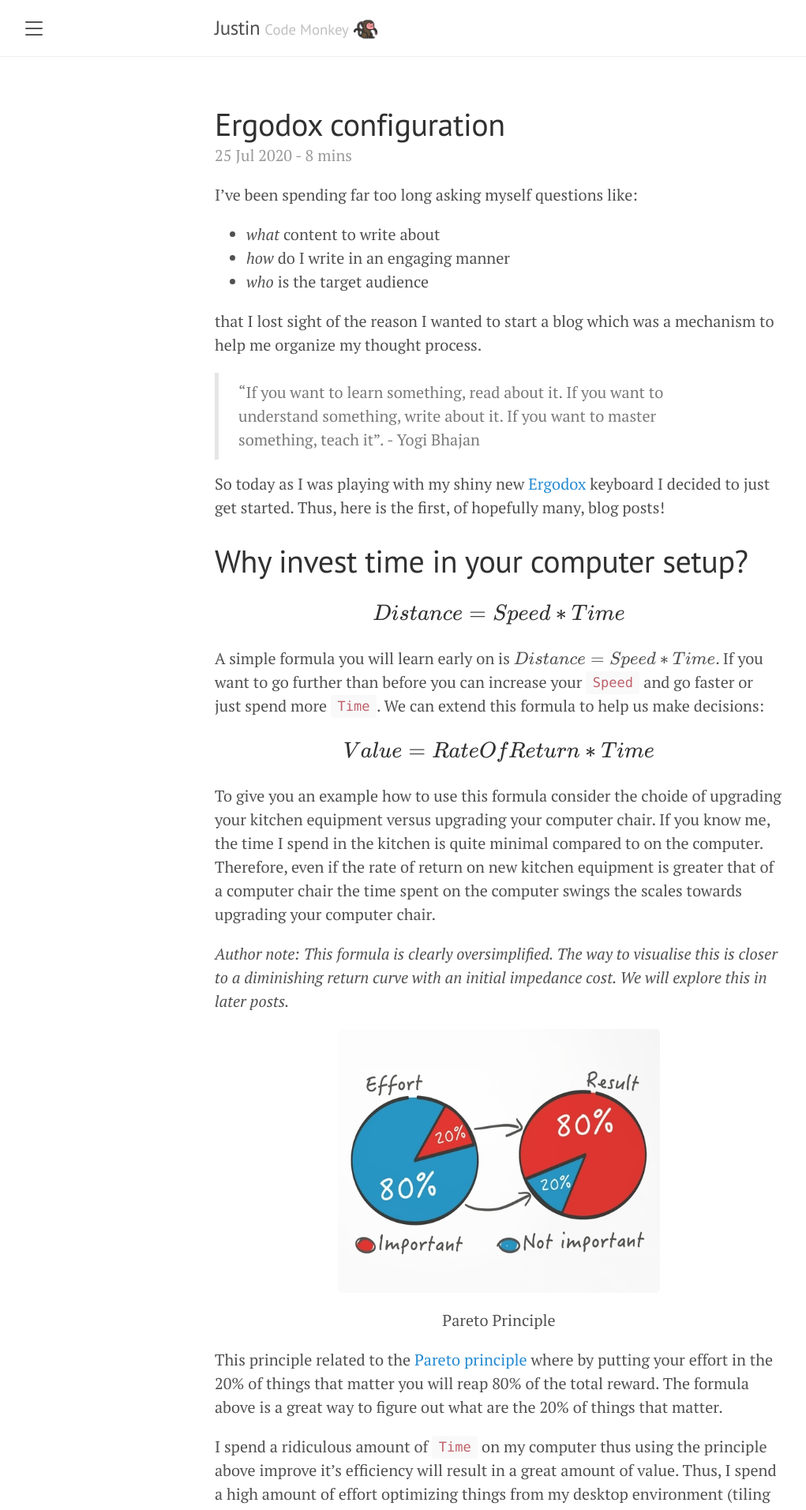
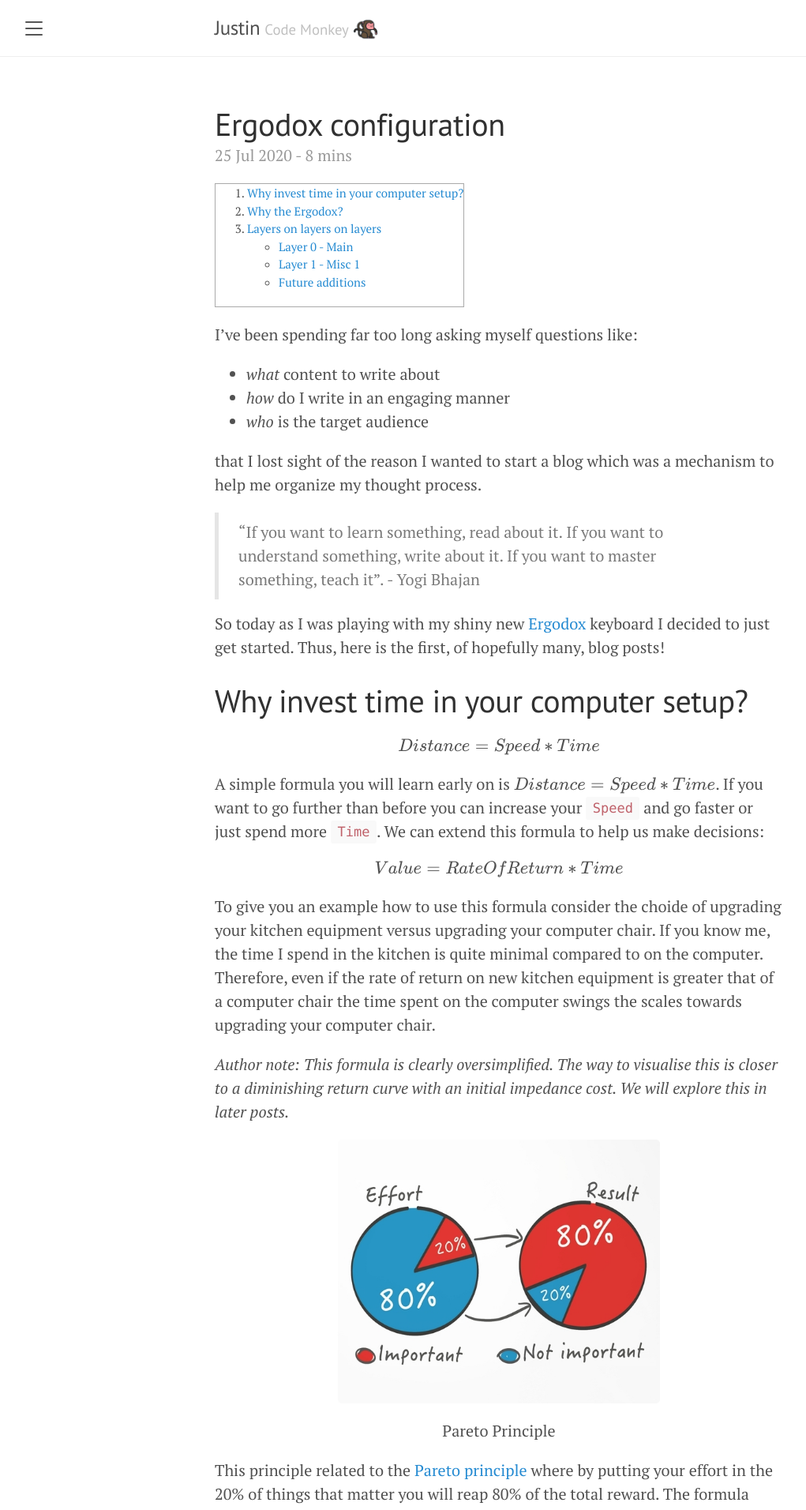
Before and after one commit to jqphu/blog, a Jekyll site: the page built from _posts/2020-07-25-ergodox.md, in a window 1280 px wide. Shown: the top 1912 px of the page at 79% size, without its empty margins (8-1029 px from the left). Built offline with Jekyll 4.4.1, drawn with Linux system fonts in a browser that asks for light colours; formulas are drawn with MathJax 3; a script that is not in the unit is left out; some of the changed lines change nothing that is shown.

Commit message:
[layout] Add table of contents to the start of each post

```diff
--- a/_config.yml
+++ b/_config.yml
@@ -17,6 +17,9 @@ author:
 plugins:
   - jekyll-paginate
 
+kramdown:
+  parse_block_html: true
+
 highlighter: rouge
 
 # Custom vars
--- /dev/null
+++ b/_includes/toc.html
@@ -0,0 +1,170 @@
+{% capture tocWorkspace %}
+    {% comment %}
+        Copyright (c) 2017 Vladimir "allejo" Jimenez
+
+        Permission is hereby granted, free of charge, to any person
+        obtaining a copy of this software and associated documentation
+        files (the "Software"), to deal in the Software without
+        restriction, including without limitation the rights to use,
+        copy, modify, merge, publish, distribute, sublicense, and/or sell
+        copies of the Software, and to permit persons to whom the
+        Software is furnished to do so, subject to the following
+        conditions:
+
+        The above copyright notice and this permission notice shall be
+        included in all copies or substantial portions of the Software.
+
+        THE SOFTWARE IS PROVIDED "AS IS", WITHOUT WARRANTY OF ANY KIND,
+        EXPRESS OR IMPLIED, INCLUDING BUT NOT LIMITED TO THE WARRANTIES
+        OF MERCHANTABILITY, FITNESS FOR A PARTICULAR PURPOSE AND
+        NONINFRINGEMENT. IN NO EVENT SHALL THE AUTHORS OR COPYRIGHT
+        HOLDERS BE LIABLE FOR ANY CLAIM, DAMAGES OR OTHER LIABILITY,
+        WHETHER IN AN ACTION OF CONTRACT, TORT OR OTHERWISE, ARISING
+        FROM, OUT OF OR IN CONNECTION WITH THE SOFTWARE OR THE USE OR
+        OTHER DEALINGS IN THE SOFTWARE.
+    {% endcomment %}
+    {% comment %}
+        Version 1.0.14
+          https://github.com/allejo/jekyll-toc
+
+        "...like all things liquid - where there's a will, and ~36 hours to spare, there's usually a/some way" ~jaybe
+
+        Usage:
+            {% include toc.html html=content sanitize=true class="inline_toc" id="my_toc" h_min=2 h_max=3 %}
+
+        Parameters:
+            * html         (string) - the HTML of compiled markdown generated by kramdown in Jekyll
+
+        Optional Parameters:
+            * sanitize      (bool)   : false  - when set to true, the headers will be stripped of any HTML in the TOC
+            * class         (string) :   ''   - a CSS class assigned to the TOC
+            * id            (string) :   ''   - an ID to assigned to the TOC
+            * h_min         (int)    :   1    - the minimum TOC header level to use; any header lower than this value will be ignored
+            * h_max         (int)    :   6    - the maximum TOC header level to use; any header greater than this value will be ignored
+            * ordered       (bool)   : false  - when set to true, an ordered list will be outputted instead of an unordered list
+            * item_class    (string) :   ''   - add custom class(es) for each list item; has support for '%level%' placeholder, which is the current heading level
+            * submenu_class (string) :   ''   - add custom class(es) for each child group of headings; has support for '%level%' placeholder which is the current "submenu" heading level
+            * baseurl       (string) :   ''   - add a base url to the TOC links for when your TOC is on another page than the actual content
+            * anchor_class  (string) :   ''   - add custom class(es) for each anchor element
+            * skipNoIDs     (bool)   : false  - skip headers that do not have an `id` attribute
+
+        Output:
+            An ordered or unordered list representing the table of contents of a markdown block. This snippet will only
+            generate the table of contents and will NOT output the markdown given to it
+    {% endcomment %}
+
+    {% capture my_toc %}{% endcapture %}
+    {% assign orderedList = include.ordered | default: false %}
+    {% assign skipNoIDs = include.skipNoIDs | default: false %}
+    {% assign minHeader = include.h_min | default: 1 %}
+    {% assign maxHeader = include.h_max | default: 6 %}
+    {% assign nodes = include.html | split: '<h' %}
+    {% assign firstHeader = true %}
+    {% assign previousLevel = 0 %}
+
+    {% capture listModifier %}{% if orderedList %}1.{% else %}-{% endif %}{% endcapture %}
+
+    {% for node in nodes %}
+        {% if node == "" %}
+            {% continue %}
+        {% endif %}
+
+        {% assign headerLevel = node | replace: '"', '' | slice: 0, 1 | times: 1 %}
+
+        {% if headerLevel < minHeader or headerLevel > maxHeader %}
+            {% continue %}
+        {% endif %}
+
+        {% assign _workspace = node | split: '</h' %}
+
+        {% assign _idWorkspace = _workspace[0] | split: 'id="' %}
+        {% assign _idWorkspace = _idWorkspace[1] | split: '"' %}
+        {% assign html_id = _idWorkspace[0] %}
+
+        {% assign _classWorkspace = _workspace[0] | split: 'class="' %}
+        {% assign _classWorkspace = _classWorkspace[1] | split: '"' %}
+        {% assign html_class = _classWorkspace[0] %}
+
+        {% if html_class contains "no_toc" %}
+            {% continue %}
+        {% endif %}
+
+        {% if firstHeader %}
+            {% assign firstHeader = false %}
+            {% assign minHeader = headerLevel %}
+        {% endif %}
+
+        {% capture _hAttrToStrip %}{{ _workspace[0] | split: '>' | first }}>{% endcapture %}
+        {% assign header = _workspace[0] | replace: _hAttrToStrip, '' %}
+
+        {% assign indentAmount = headerLevel | minus: minHeader %}
+        {% assign space = '' %}
+        {% for i in (1..indentAmount) %}
+            {% assign space = space | prepend: '    ' %}
+        {% endfor %}
+
+        {% if include.item_class and include.item_class != blank %}
+            {% capture listItemClass %}{:.{{ include.item_class | replace: '%level%', headerLevel }}}{% endcapture %}
+        {% endif %}
+
+        {% capture anchor_body %}{% if include.sanitize %}{{ header | strip_html }}{% else %}{{ header }}{% endif %}{% endcapture %}
+        {% capture anchor_body %}{{ anchor_body | replace: "|", "\|" }}{% endcapture %}
+
+        {% if html_id %}
+            {% capture list_item %}[{{ anchor_body }}]({% if include.baseurl %}{{ include.baseurl }}{% endif %}#{{ html_id }}){% endcapture %}
+        {% elsif skipNoIDs == true %}
+            {% continue %}
+        {% else %}
+            {% capture list_item %}{{ anchor_body }}{% endcapture %}
+        {% endif %}
+
+        <!--
+        If we have a submenu class and we're unindenting, then we need to add a "closing" class to this group of bullet
+        points
+        -->
+        {% if include.submenu_class and previousLevel > indentAmount %}
+            <!--
+            `space` is the current indentation, so we if want to close off the previous grouping, we need to add one
+            more level of indentation
+            -->
+            {% assign submenuIndentation = space | prepend: '    ' %}
+
+            {% capture my_toc %}{{ my_toc }}
+{{ submenuIndentation }}{:.{{ include.submenu_class | replace: '%level%', previousLevel }}}{% endcapture %}
+        {% endif %}
+
+        {% capture my_toc %}{{ my_toc }}
+{{ space }}{{ listModifier }} {{ listItemClass }} {{ list_item }}{% if include.anchor_class %}{:.{{ include.anchor_class }}}{% endif %}{% endcapture %}
+
+        {% assign previousLevel = indentAmount %}
+    {% endfor %}
+
+    {% if include.class and include.class != blank %}
+        {% capture my_toc %}{:.{{ include.class }}}
+{{ my_toc | lstrip }}{% endcapture %}
+    {% endif %}
+
+    {% if include.id %}
+        {% capture my_toc %}{: #{{ include.id }}}
+{{ my_toc | lstrip }}{% endcapture %}
+    {% endif %}
+
+    <!--
+    If we have a submenu class, we need to close off all the remaining list item groups so that submenu classes are
+    applied correctly to them
+    -->
+    {% if include.submenu_class != blank %}
+        <!-- The last level of indentation that we were at, we need to work backwards from there closing each group -->
+        {% for i in (1..previousLevel) %}
+            {% assign lvl = previousLevel | plus: 1 | minus: i %} <!-- Invert the indent level based on `i` -->
+            {% assign closingSpace = '' %}
+
+            {% for i in (1..lvl) %}
+                {% assign closingSpace = closingSpace | prepend: '    ' %}
+            {% endfor %}
+
+            {% capture my_toc %}{{ my_toc }}
+{{ closingSpace }}{:.{{ include.submenu_class | replace: '%level%', lvl }}}{% endcapture %}
+        {% endfor %}
+    {% endif %}
+{% endcapture %}{% assign tocWorkspace = '' %}{{ my_toc | markdownify | strip }}
--- a/_layouts/post.html
+++ b/_layouts/post.html
@@ -10,10 +10,11 @@ layout: default
     {{ words | divided_by:180 }} mins
   </span>
   <div id="content">
-  {{ content }}
+    {% include toc.html html=content class="toc" %}
+    {{ content }}
   </div>
 
-    <!-- Comments start here! -->
+      <!-- Comments start here! -->
     <div id="hyvor-talk-view"></div>
     <script type="text/javascript">
       var HYVOR_TALK_WEBSITE = 1314; // DO NOT CHANGE THIS
--- a/_posts/2020-07-25-ergodox.md
+++ b/_posts/2020-07-25-ergodox.md
@@ -20,12 +20,12 @@ just get started. Thus, here is the first, of hopefully many, blog posts!
 
 # Why invest time in your computer setup?
 
-<h3><center>$$ Distance = Speed * Time $$</center></h3>
+<center>$$ Distance = Speed * Time $$</center>
 
 A simple formula you will learn early on is $$ Distance = Speed * Time $$. If you want to go further than before you can increase your `Speed` and go faster or just spend more `Time`. We can
 extend this formula to help us make decisions:
 
-<h3><center>$$ Value = RateOfReturn * Time $$</center></h3>
+<center>$$ Value = RateOfReturn * Time $$</center>
 
 To give you an example how to use this formula consider the choide of upgrading your kitchen equipment versus upgrading your computer chair. If you know me,
 the time I spend in the kitchen is quite minimal compared to on the computer. Therefore, even if the
--- a/public/css/lanyon.css
+++ b/public/css/lanyon.css
@@ -564,3 +564,13 @@ a.pagination-item:hover {
 .layout-reverse.sidebar-overlay #sidebar-checkbox:checked ~ .sidebar {
   box-shadow: -.25rem 0 .5rem rgba(0,0,0,.1);
 }
+
+/*
+ * Table of contents style.
+ */
+.toc {
+    border: 1px solid #aaa;
+    font-size: 75%;
+    list-style: decimal;
+    display: inline-block;
+}
```
